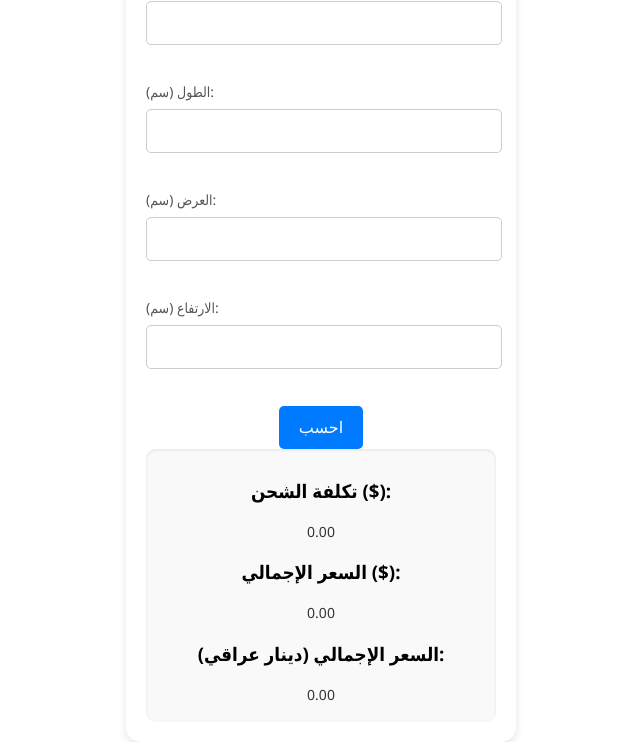
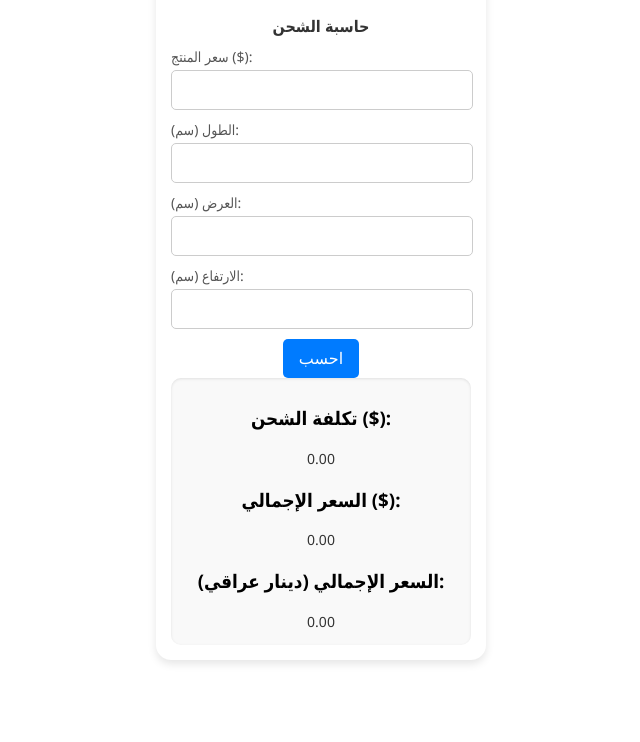
Before and after one commit to shobi7z/aliexp, a plain HTML site: page index.html in a window 1280 px wide. Shown: the part 104-846 px from the top of the page, without its empty margins (319-959 px from the left). After the commit the page ends 800 px from the top, so only its background shows below. Drawn offline with Linux system fonts and the light colour scheme.

Commit message:
Update3 index.html

```diff
--- a/index.html
+++ b/index.html
@@ -15,23 +15,23 @@
 
         .container {
             background-color: #ffffff;
-            padding: 20px;
+            padding: 15px;
             border-radius: 15px;
             box-shadow: 0 4px 8px rgba(0, 0, 0, 0.1);
-            width: 70%;
-            max-width: 350px;
+            width: 60%;
+            max-width: 300px;
             text-align: center;
         }
 
         h2 {
             margin-bottom: 10px;
             color: #333;
-            font-size: 18px;
+            font-size: 16px;
         }
 
         label {
             display: block;
-            margin-bottom: 8px;
+            margin-bottom: 4px;
             color: #555;
             font-size: 14px;
             text-align: left;
@@ -39,8 +39,8 @@
 
         input[type="number"] {
             width: calc(100% - 20px);
-            padding: 12px;
-            margin-bottom: 15px;
+            padding: 10px;
+            margin-bottom: 10px; /* Reduced margin */
             border: 1px solid #ccc;
             border-radius: 5px;
             font-size: 16px;
@@ -49,7 +49,7 @@
         button {
             background-color: #007BFF;
             color: white;
-            padding: 12px 20px;
+            padding: 10px 16px; /* Adjusted padding */
             border: none;
             border-radius: 5px;
             cursor: pointer;
@@ -64,13 +64,13 @@
 
         p {
             font-size: 14px;
-            margin: 8px 0;
+            margin: 6px 0;
             color: #333;
         }
 
         .result {
             background-color: #f9f9f9;
-            padding: 10px;
+            padding: 8px; /* Adjusted padding */
             border-radius: 10px;
             box-shadow: inset 0 1px 3px rgba(0, 0, 0, 0.1);
         }
@@ -90,7 +90,7 @@
             }
 
             button {
-                padding: 8px 16px;
+                padding: 8px 14px; /* Adjusted padding */
             }
 
             p {
@@ -108,13 +108,13 @@
         <img src="https://cdn-icons-png.flaticon.com/128/781/781760.png" alt="Shipping Icon" width="50" height="50">
         <h2>حاسبة الشحن</h2>
         <label for="price">سعر المنتج ($):</label>
-        <input type="number" id="price" step="0.01"><br><br>
+        <input type="number" id="price" step="0.01"><br>
         <label for="length">الطول (سم):</label>
-        <input type="number" id="length" step="0.01"><br><br>
+        <input type="number" id="length" step="0.01"><br>
         <label for="width">العرض (سم):</label>
-        <input type="number" id="width" step="0.01"><br><br>
+        <input type="number" id="width" step="0.01"><br>
         <label for="height">الارتفاع (سم):</label>
-        <input type="number" id="height" step="0.01"><br><br>
+        <input type="number" id="height" step="0.01"><br>
         <button onclick="calculateShipping()">احسب</button>
         <div class="result">
             <h3>تكلفة الشحن ($):</h3>
```
